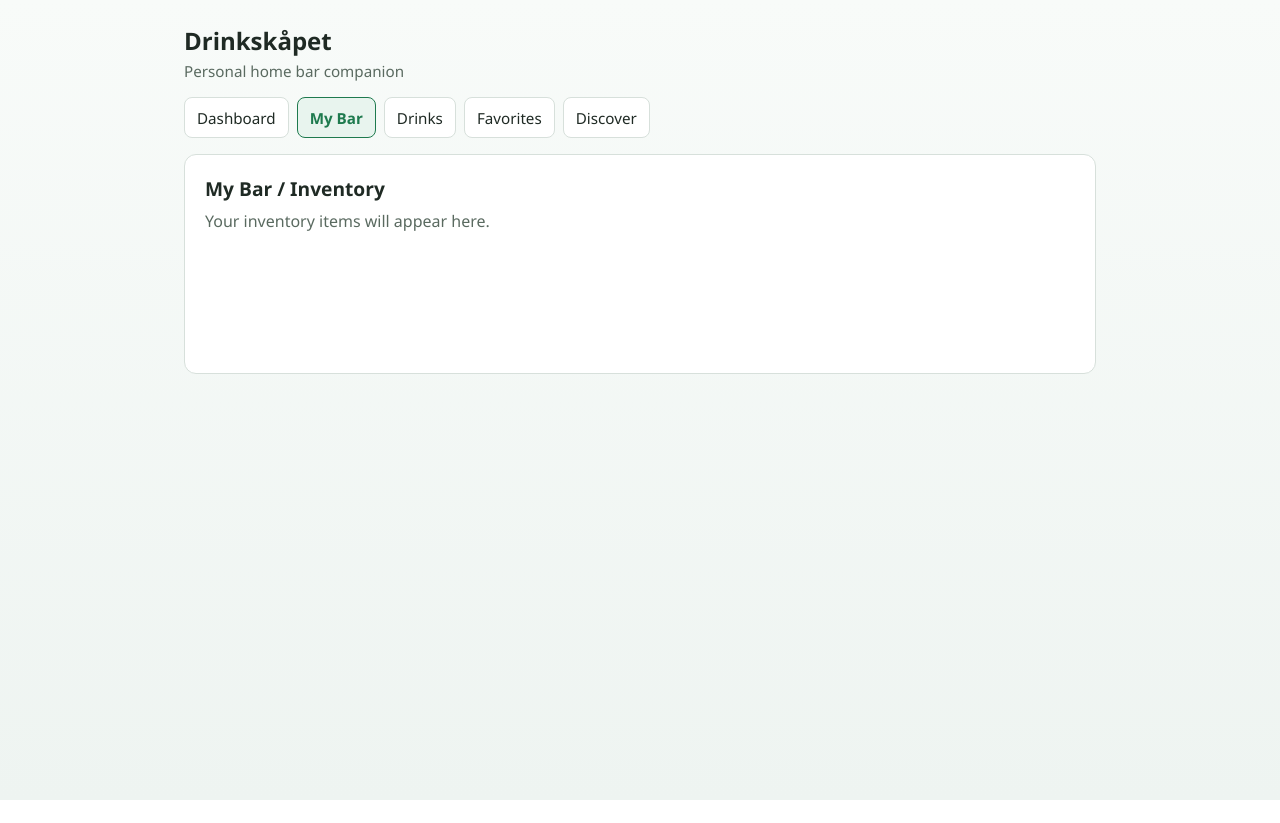
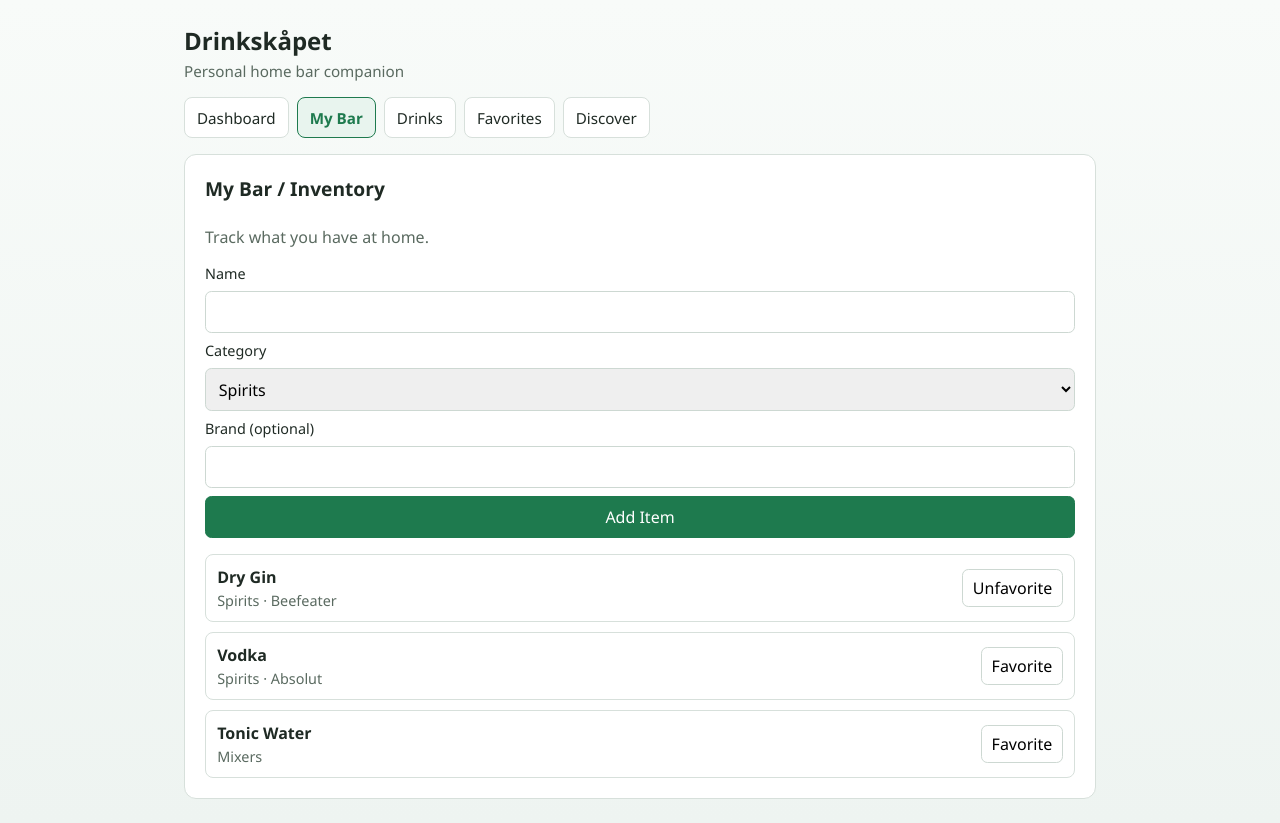
Before and after one commit to tobisen/drinkskapet, a Vue app: page /inventory in a window 1280 px wide. Before the commit the page ends 800 px from the top, so only its background shows below. Built offline with nearby package versions, Linux system fonts and the light colour scheme; the HTML template or start-up script is replaced by a standard one.

Commit message:
Add first usable local-state inventory view

```diff
--- a/src/views/InventoryView.vue
+++ b/src/views/InventoryView.vue
@@ -1,6 +1,197 @@
+<script lang="ts">
+import { defineComponent } from 'vue'
+import { inventoryCategories } from '../data/inventoryCategories'
+import type { InventoryCategory, InventoryItem } from '../features/inventory/types'
+
+interface InventoryFormState {
+  name: string
+  category: InventoryCategory
+  brand: string
+}
+
+export default defineComponent({
+  name: 'InventoryView',
+  data() {
+    return {
+      categories: inventoryCategories,
+      items: [
+        {
+          id: 'demo-gin',
+          name: 'Dry Gin',
+          category: 'spirits',
+          brand: 'Beefeater',
+          quantity: 1,
+          isFavorite: true,
+        },
+        {
+          id: 'demo-vodka',
+          name: 'Vodka',
+          category: 'spirits',
+          brand: 'Absolut',
+          quantity: 1,
+          isFavorite: false,
+        },
+        {
+          id: 'demo-tonic',
+          name: 'Tonic Water',
+          category: 'mixers',
+          quantity: 4,
+          isFavorite: false,
+        },
+      ] as InventoryItem[],
+      form: {
+        name: '',
+        category: 'spirits',
+        brand: '',
+      } as InventoryFormState,
+    }
+  },
+  methods: {
+    addItem() {
+      const name = this.form.name.trim()
+      const brand = this.form.brand.trim()
+
+      if (!name) {
+        return
+      }
+
+      this.items.unshift({
+        id: `item-${Date.now()}`,
+        name,
+        category: this.form.category,
+        brand: brand || undefined,
+        quantity: 1,
+        isFavorite: false,
+      })
+
+      this.form.name = ''
+      this.form.brand = ''
+      this.form.category = 'spirits'
+    },
+    toggleFavorite(itemId: string) {
+      this.items = this.items.map((item) => {
+        if (item.id !== itemId) {
+          return item
+        }
+
+        return {
+          ...item,
+          isFavorite: !item.isFavorite,
+        }
+      })
+    },
+    getCategoryLabel(categoryId: InventoryCategory): string {
+      return (
+        this.categories.find((category) => category.id === categoryId)?.label ??
+        categoryId
+      )
+    },
+  },
+})
+</script>
+
 <template>
-  <section class="view">
+  <section class="view inventory-view">
     <h2>My Bar / Inventory</h2>
-    <p>Your inventory items will appear here.</p>
+    <p class="intro">Track what you have at home.</p>
+
+    <form class="inventory-form" @submit.prevent="addItem">
+      <label for="item-name">Name</label>
+      <input id="item-name" v-model="form.name" type="text" required />
+
+      <label for="item-category">Category</label>
+      <select id="item-category" v-model="form.category">
+        <option v-for="category in categories" :key="category.id" :value="category.id">
+          {{ category.label }}
+        </option>
+      </select>
+
+      <label for="item-brand">Brand (optional)</label>
+      <input id="item-brand" v-model="form.brand" type="text" />
+
+      <button type="submit">Add Item</button>
+    </form>
+
+    <ul class="inventory-list">
+      <li v-for="item in items" :key="item.id" class="inventory-item">
+        <div>
+          <strong>{{ item.name }}</strong>
+          <p>
+            {{ getCategoryLabel(item.category) }}
+            <span v-if="item.brand">· {{ item.brand }}</span>
+          </p>
+        </div>
+        <button type="button" class="favorite-button" @click="toggleFavorite(item.id)">
+          {{ item.isFavorite ? 'Unfavorite' : 'Favorite' }}
+        </button>
+      </li>
+    </ul>
   </section>
 </template>
+
+<style scoped>
+.inventory-view {
+  display: grid;
+  gap: 1rem;
+}
+
+.intro {
+  margin: 0;
+}
+
+.inventory-form {
+  display: grid;
+  gap: 0.5rem;
+}
+
+.inventory-form label {
+  font-size: 0.9rem;
+}
+
+.inventory-form input,
+.inventory-form select,
+.inventory-form button {
+  font: inherit;
+  padding: 0.55rem;
+  border: 1px solid #cdd8d2;
+  border-radius: 0.4rem;
+}
+
+.inventory-form button {
+  background: #1e7a4e;
+  color: #fff;
+  border-color: #1e7a4e;
+}
+
+.inventory-list {
+  list-style: none;
+  margin: 0;
+  padding: 0;
+  display: grid;
+  gap: 0.6rem;
+}
+
+.inventory-item {
+  display: flex;
+  justify-content: space-between;
+  align-items: center;
+  gap: 0.75rem;
+  border: 1px solid #d7e0db;
+  border-radius: 0.5rem;
+  padding: 0.7rem;
+}
+
+.inventory-item p {
+  margin: 0.2rem 0 0;
+  color: #5a6a60;
+  font-size: 0.9rem;
+}
+
+.favorite-button {
+  font: inherit;
+  border: 1px solid #cdd8d2;
+  background: #fff;
+  border-radius: 0.4rem;
+  padding: 0.45rem 0.6rem;
+}
+</style>
```
Also changed, not shown: 2 other files (tests, documents, lock files or other folders).
